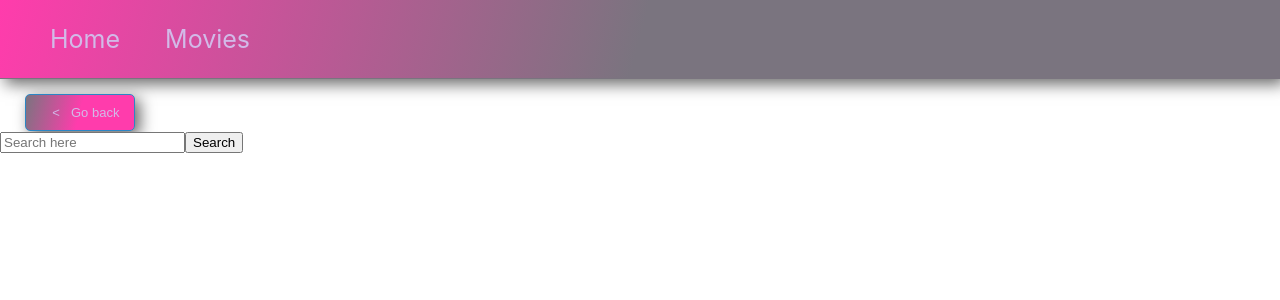
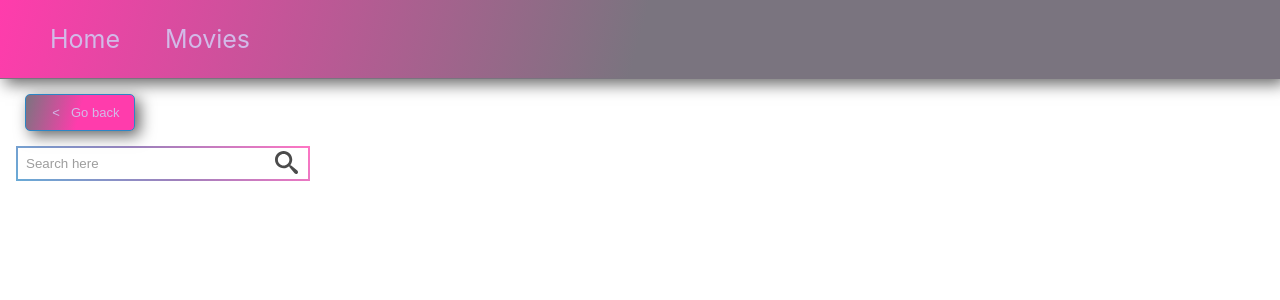
Before and after one commit to Muffcata/goit-react-hw-05-movies, a React (Create React App) app: page /movies in a window 1280 px wide. Shown: the top 300 px of the page. Built offline with nearby package versions, Linux system fonts and the light colour scheme; no server answers.

Commit message:
search movies - task done

```diff
--- a/src/components/SearchBox/SearchBox.jsx
+++ b/src/components/SearchBox/SearchBox.jsx
@@ -1,10 +1,16 @@
 import React from 'react';
+import style from 'components/SearchBox/SearchBox.module.css';
 
 export const SearchBox = ({ onSubmit }) => {
   return (
-    <form onSubmit={onSubmit}>
-      <input type="text" name="query" placeholder="Search here" />
-      <button type="submit">Search</button>
+    <form className={style.wrapper} onSubmit={onSubmit}>
+      <input
+        className={style.input}
+        type="text"
+        name="query"
+        placeholder="Search here"
+      />
+      <button className={style.icon} type="submit"></button>
     </form>
   );
 };
--- /dev/null
+++ b/src/components/SearchBox/SearchBox.module.css
@@ -0,0 +1,49 @@
+.input {
+  padding: 8px 32px 8px 8px;
+  width: 250px;
+  border-image: linear-gradient(
+    225deg,
+    rgba(255, 60, 172) 0%,
+    rgba(120, 75, 160) 50%,
+    rgba(43, 134, 197) 100%
+  );
+  border-image-slice: 1;
+  border-width: 2px;
+  border-style: solid;
+  outline: none;
+  opacity: 0.7;
+  transition: opacity 250ms ease-in-out;
+}
+.input:hover,
+:focus {
+  opacity: 1;
+  background-image: linear-gradient(
+    90deg,
+    rgba(43, 134, 197, 0.15) 0%,
+    rgba(120, 75, 160, 0.15) 50%,
+    rgba(255, 60, 172, 0.15) 100%
+  );
+}
+.wrapper {
+  display: flex;
+  align-items: center;
+  gap: 10px;
+  padding: 0 16px;
+  flex-wrap: wrap;
+  margin-top: 15px;
+  overflow: hidden;
+}
+.icon {
+  position: relative;
+  right: 45px;
+  z-index: 1;
+  opacity: 0.7;
+  cursor: pointer;
+  background-size: 90%;
+  background-repeat: no-repeat;
+  background-image: url('/src/images/search.svg');
+  background-color: inherit;
+  border: 0;
+  width: 25px;
+  height: 25px;
+}
```
Also changed, not shown: src/images/search.svg (added).
